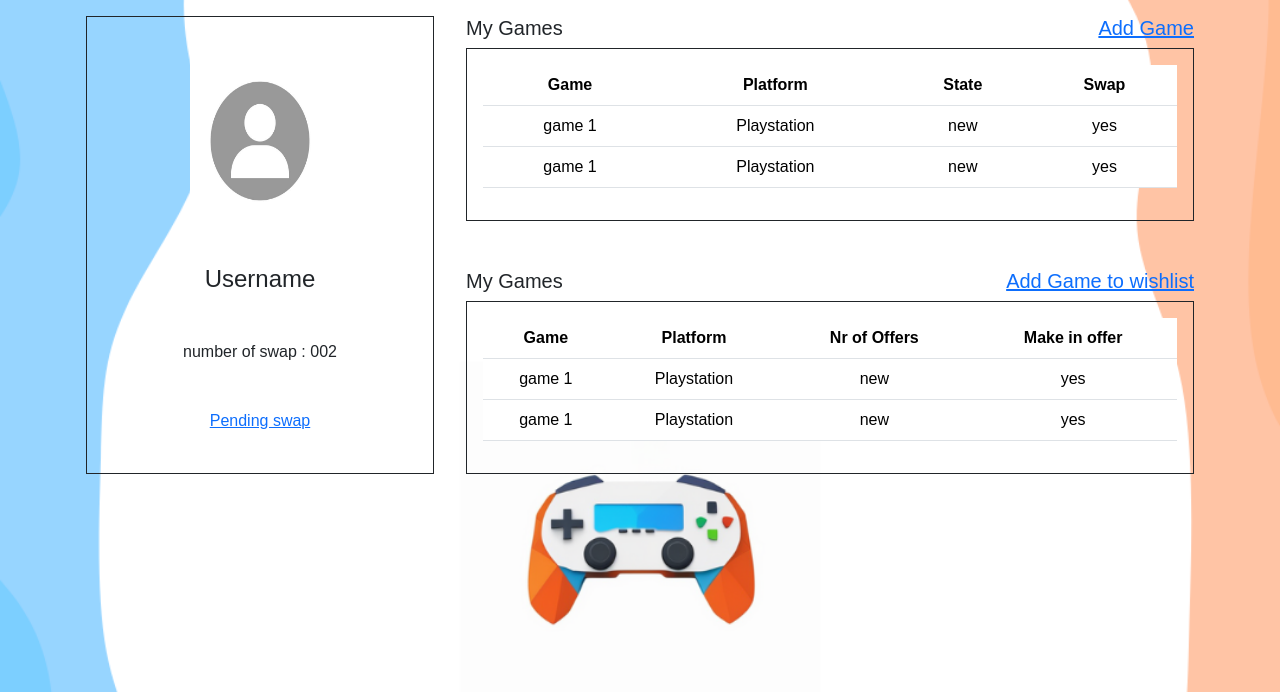
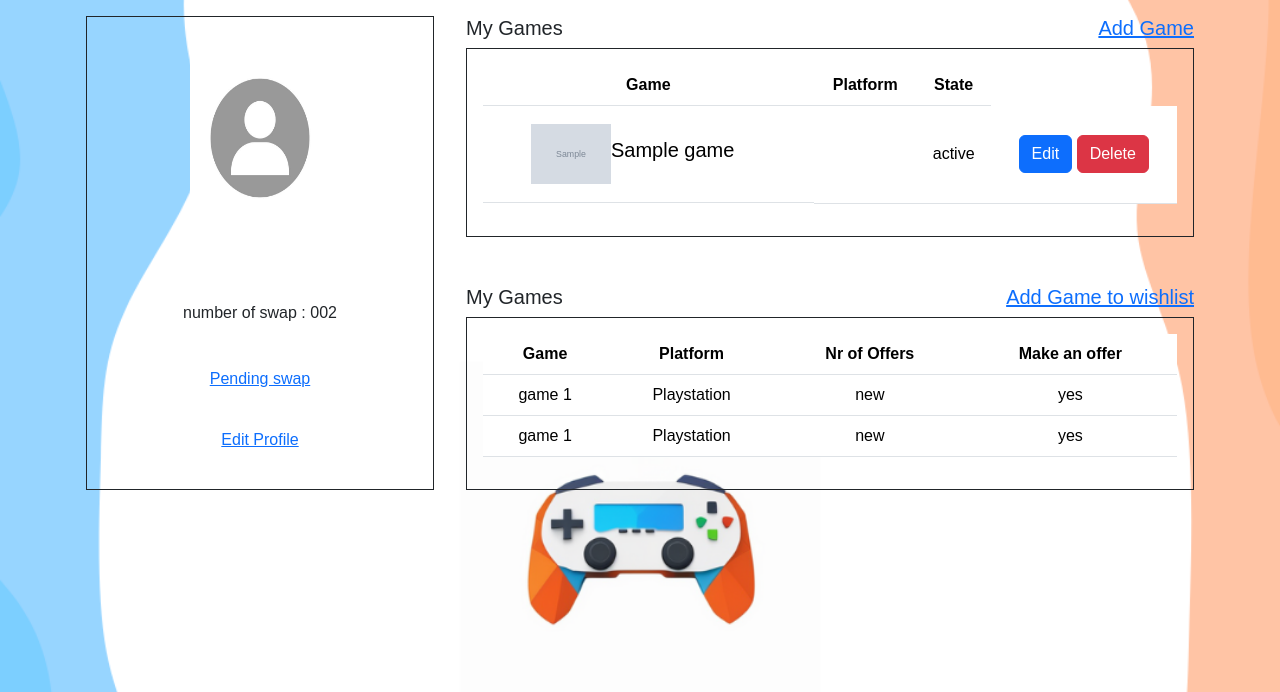
Before and after one commit to Biladhar/SwapPlay, a Flask app: template flask_app/templates/dashboard.html in a window 1280 px wide. Shown: the part 56-748 px from the top of the page. Run offline with Flask 3, Linux system fonts and the light colour scheme; the template is opened without the code that fills it: most values are stand-ins (such as "Sample title", 1, 10 or a date in 2020); grey boxes marked "Sample" are stand-in pictures.

Commit message:
back end for my games

```diff
--- a/flask_app/models/users.py
+++ b/flask_app/models/users.py
@@ -56,6 +56,8 @@
         if len(result) < 1:
             return False
         return User(result[0])
+
+
 
     @staticmethod
     def validate_user(data):
--- a/flask_app/static/css/dashboard.css
+++ b/flask_app/static/css/dashboard.css
@@ -16,3 +16,14 @@
     height: 21vh;
     width: 11vw;
 }
+
+.div_image{
+    width: 5rem; /* I took the width from your post and placed it in css */
+    height: 5rem;
+}
+
+.game_image{
+    height: 100%;
+    width: 100%;
+    object-fit: scale-down;
+}
--- a/flask_app/templates/dashboard.html
+++ b/flask_app/templates/dashboard.html
@@ -65,9 +65,12 @@
             <div class="col-sm-4 p-3 ">
                 <div class="h-100 d-inline-block d-flex flex-column justify-content-evenly align-items-center border border-dark">
                     <img class="user_img" src="/static/images/user.jpg" alt="">
-                    <h4>Username</h4>
+                    <h4>{{user.username}}</h4>
                     <h6>number of swap : 002</h6>
                     <a href="">Pending swap</a>
+                    <div class="">
+                        <a href="">Edit Profile</a>
+                    </div>
                 </div>
             </div>
             <div class="col-sm-8 p-3">
@@ -82,22 +85,25 @@
                                 <th>Game</th>
                                 <th>Platform</th>
                                 <th>State</th>
-                                <th>Swap</th>
                             </tr>
                         </thead>
                         <tbody>
+                            {%   for game in user_games   %}
                             <tr>
-                                <td>game 1</td>
-                                <td>Playstation</td>
-                                <td>new</td>
-                                <td>yes</td>
+                                <td class="align-middle d-flex justify-content-start align-items-center ps-5 ">
+                                    <div class="div_image ">
+                                        <img class="game_image" src="../static/images/{{game.image}}" alt="{{game.name}}">
+                                    </div>
+                                    <h5 class="text-center" >{{game.name}}</h5>
+                                </td>
+                                <td class="align-middle">{{game.platform}}</td>
+                                <td class="align-middle">{{game.state}}</td>
+                                <td class="align-middle">
+                                    <button class="btn btn-primary" >Edit</button>
+                                    <button class="btn btn btn-danger" type="submit" formaction="/action_page2.php">Delete</button>
+                                </td>
                             </tr>
-                            <tr>
-                                <td>game 1</td>
-                                <td>Playstation</td>
-                                <td>new</td>
-                                <td>yes</td>
-                            </tr>
+                            {%   endfor   %}
                         </tbody>
                     </table>
                 </div>
@@ -113,7 +119,7 @@
                                 <th>Game</th>
                                 <th>Platform</th>
                                 <th>Nr of Offers</th>
-                                <th>Make in offer</th>
+                                <th>Make an offer</th>
                             </tr>
                         </thead>
                         <tbody>
```
Also changed, not shown: flask_app/controllers/user_controller.py (+19 -3 lines), flask_app/models/games.py (+18 -0 lines), flask_app/static/images/cyberpunk.jpg (renamed from flask_app/static/images/51VpGvR34aL._AC._SR240,240.jpg).
